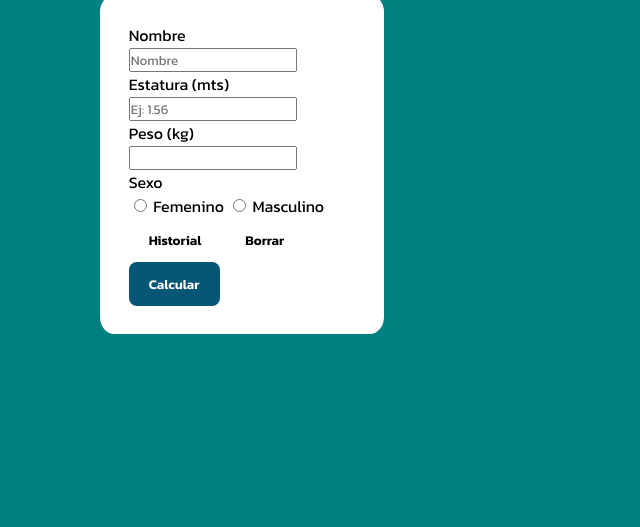
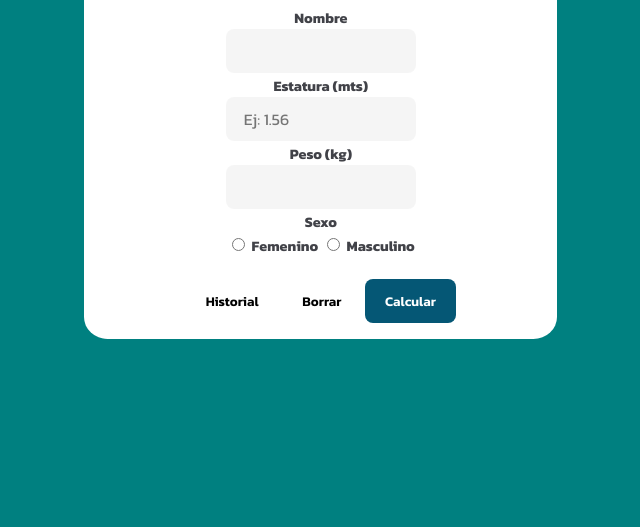
Before and after one commit to hergonp/entrega2-hernandez, a plain HTML site: page index.html in a window 1280 px wide. Shown: the part 289-816 px from the top of the page, without its empty margins (406-1046 px from the left). Drawn offline with Linux system fonts and the light colour scheme.

Commit message:
corrección html + css

```diff
--- a/css/style.css
+++ b/css/style.css
@@ -17,12 +17,48 @@ body{
 
 .calculo-imc{
     background-color: white;
-    padding: 10%;
+    width: 150%;
+    display: block;
+    padding: 1rem;
     border-radius: 5%;
+    position: relative;
+    text-align: center;
 }
+
+#nombre, #peso, #altura{
+    max-width: 190px;
+    height: 44px;
+    background-color: #05060f0a;
+    border-radius: .5rem;
+    padding: 0 1rem;
+    border: 2px solid transparent;
+    font-size: 1rem;
+    transition: border-color .3s cubic-bezier(.25,.01,.25,1) 0s, color .3s cubic-bezier(.25,.01,.25,1) 0s, background .2s cubic-bezier(.25,.01,.25,1) 0s;
+}
+
+label{
+    margin-bottom: .3rem;
+    font-size: .9rem;
+    font-weight: bold;
+    color: #05060f99;
+    transition: color .3s cubic-bezier(.25,.01,.25,1) 0s;
+}
+
+#nombre:hover, #peso:hover, #altura:hover, #nombre:focus, #peso:focus, #altura:focus{
+    outline: none;
+    border-color: #05060f;
+}
+
+#nombre:hover, #peso:hover, #altura:hover, label{
+    color: #05060fc2;
+}
+
+/*Botones*/
+
 
 .btn {
     padding: 12px 20px;
+    margin-top: 5%;
     border-radius: 8px;
     background-color: transparent;
     border: 0;
@@ -35,3 +71,11 @@ body{
     background-color: #055775;
     color: #fff;
 }
+
+#historial-btn:hover , #reset-btn:hover{
+    background-color: #dfdad7;
+}
+
+#calcular-btn:hover{
+    background-color: #054156;
+}
--- a/index.html
+++ b/index.html
@@ -9,11 +9,11 @@
 </head>
 <body>
     <main id="calculadora-main">
-        <h1 id="title"> Calculadora de IMC</h1>
         <div class="calculo-imc">
+            <h1 id="title"> Calculadora de IMC</h1>
             <!--Ingreso de datos-->
             <label for="nombre">Nombre</label><br>
-            <input type="text" id="nombre" placeholder="Nombre"><br>
+            <input type="text" id="nombre"><br>
             <label for="estatura">Estatura (mts)</label><br>
             <input type="text" id="altura" placeholder="Ej: 1.56"><br>
             <label for="estatura">Peso (kg)</label><br>
@@ -24,11 +24,14 @@
             <input type="radio" name="sexo" id="sexo-m" value="masculino">
             <label for="">Masculino</label><br>
             <!--Botones-->
+            <div id="btn">
             <button class="btn" id="historial-btn">Historial</button>
             <button class="btn" id="reset-btn">Borrar</button>
             <button class="btn" id="calcular-btn">Calcular</button>
+            </div>
+
         </div>
-
+        <div id="resultado-imc"></div>
 
     </main>
 </body>
```
